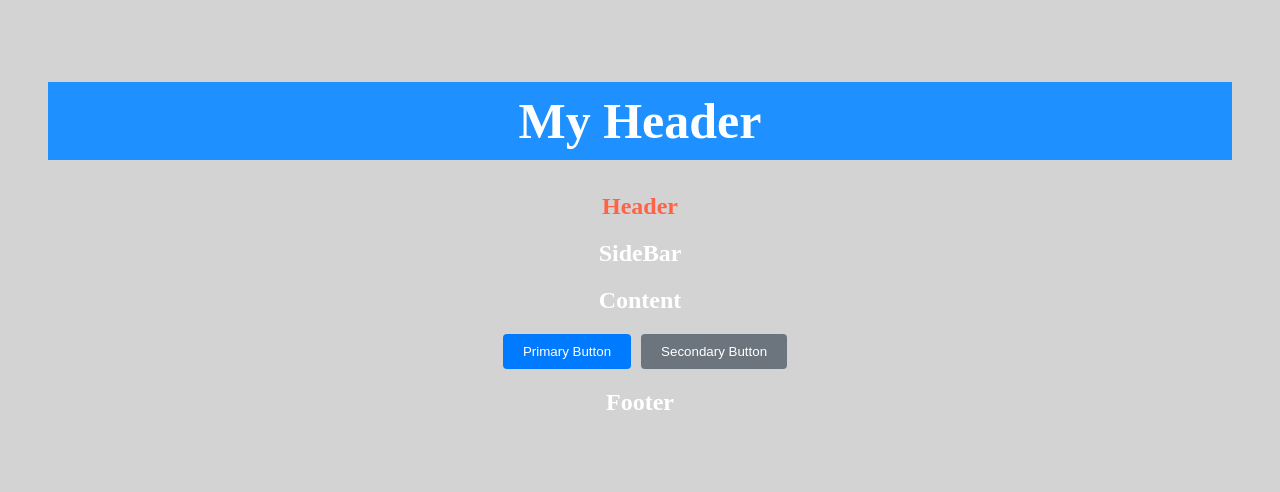
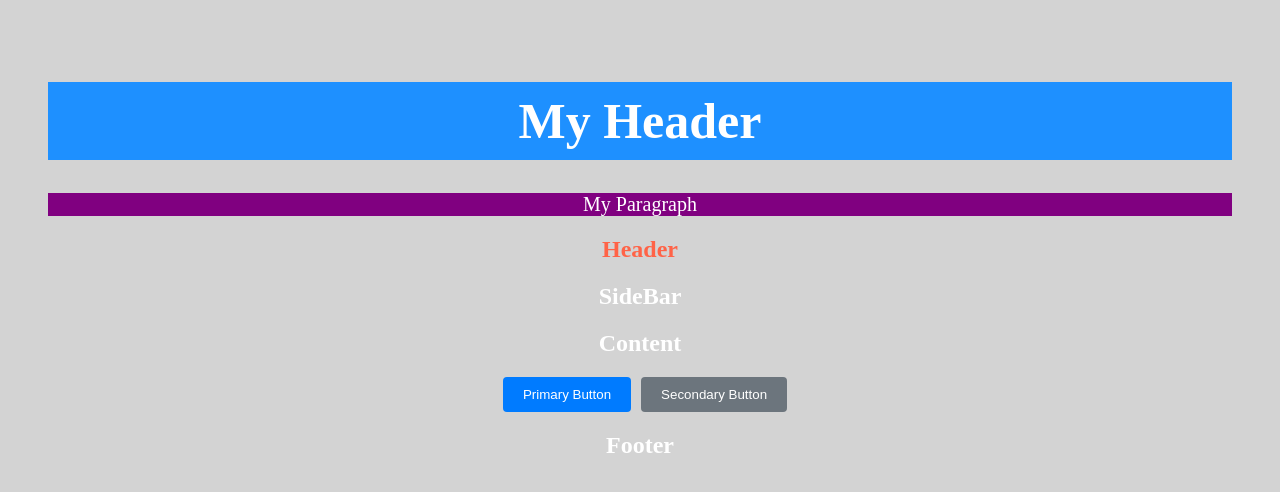
Before and after one commit to thanhpham091790/reactjs, a React (Vite) app in the folder 01-react-tutorial/my-react-app/: page / in a window 1280 px wide. Shown: the top 492 px of the page. Built offline with nearby package versions, Linux system fonts and the light colour scheme.

Commit message:
We can use both global and local classes in a css module file.

```diff
--- a/01-react-tutorial/my-react-app/src/App.jsx
+++ b/01-react-tutorial/my-react-app/src/App.jsx
@@ -15,6 +15,7 @@ function App() {
     <div>
       <Suspense fallback={<div>Loading...</div>}>
         <h1 className='myheader'>My Header</h1>
+        <p className={headerStyles.myparagraph}>My Paragraph</p>
         <Header />
         <div>
           <SideBar />
--- a/01-react-tutorial/my-react-app/src/BlueHeader.module.css
+++ b/01-react-tutorial/my-react-app/src/BlueHeader.module.css
@@ -4,3 +4,9 @@
     color: white;
     background-color: dodgerblue;
 }
+
+.myparagraph {
+    font-size: 20px;
+    color: white;
+    background-color: purple;
+}
```
